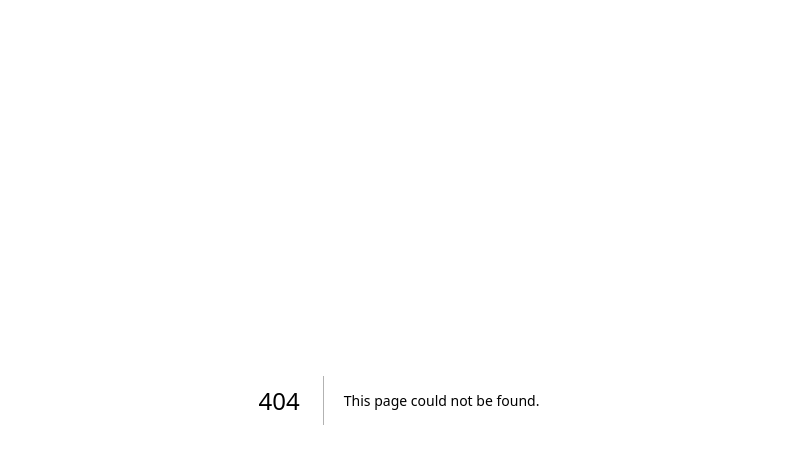
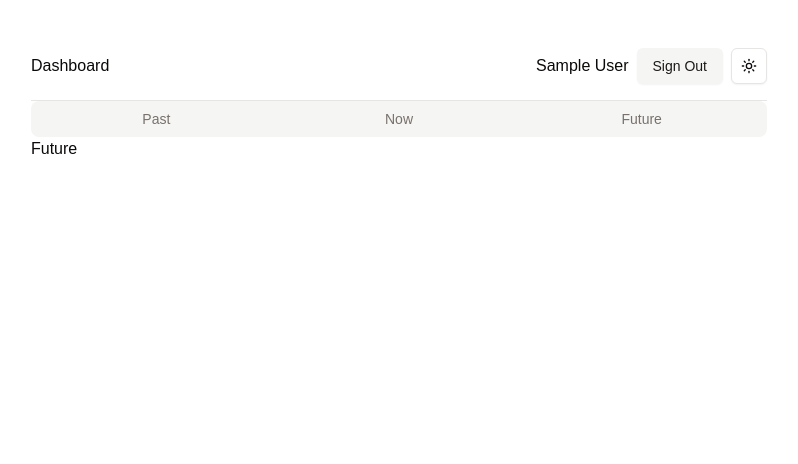
Before and after one commit to doiali/actionbitz, a Next.js app: page /dashboard/future in a window 1280 px wide. Before the commit this address had no page. Shown: the top 464 px of the page, without its empty margins (241-1039 px from the left). Built offline with nearby package versions, Linux system fonts and the light colour scheme; no server answers; sample sign-in values are in the browser's storage.

Commit message:
feat: implement tabs in dashboard

```diff
--- a/src/app/dashboard/_LayoutHeader.tsx
+++ b/src/app/dashboard/_LayoutHeader.tsx
@@ -1,13 +1,17 @@
-'use client';
+'use client'
 
-import ThemeToggle from '@/components/ThemeToggle';
-import { Button } from '@/components/ui/button';
-import { signOut, useSession } from 'next-auth/react';
+import ThemeToggle from '@/components/ThemeToggle'
+import { Button } from '@/components/ui/button'
+import { TabNavLink, TabNavList, TabNav } from '@/components/ui/tabnav'
+import { signOut, useSession } from 'next-auth/react'
+import Link from 'next/link'
+import { useSelectedLayoutSegment } from 'next/navigation'
 
 export default function LayoutHeader() {
-  const { data } = useSession();
+  const { data } = useSession()
 
   return (
+    <>
       <div className="flex gap-2 py-4 border-b items-center">
         <span>
           Dashboard
@@ -15,11 +19,39 @@ export default function LayoutHeader() {
         <span className="grow" />
         <span>{data?.user?.name || data?.user?.email}</span>
         <Button variant="secondary" onClick={() => {
-        signOut();
+          signOut()
         }}>
           Sign Out
         </Button>
         <ThemeToggle />
       </div>
-  );
+      <LayoutNavTabs />
+    </>
+  )
 };
+
+export function LayoutNavTabs() {
+  const segment = useSelectedLayoutSegment()
+  const activeSegment = segment || 'now'
+  return (
+    <TabNav>
+      <TabNavList className="grid w-full grid-cols-3">
+        <TabNavLink active={activeSegment === 'past'} asChild>
+          <Link href="/dashboard/past">
+            Past
+          </Link>
+        </TabNavLink>
+        <TabNavLink active={activeSegment === 'now'} asChild>
+          <Link href="/dashboard/now">
+            Now
+          </Link>
+        </TabNavLink>
+        <TabNavLink active={activeSegment === 'future'} asChild>
+          <Link href="/dashboard/future">
+            Future
+          </Link>
+        </TabNavLink>
+      </TabNavList>
+    </TabNav>
+  )
+}
--- /dev/null
+++ b/src/app/dashboard/future/page.tsx
@@ -0,0 +1,7 @@
+export default function FuturePage() {
+  return (
+    <div>
+      <h1>Future</h1>
+    </div>
+  );
+}
--- /dev/null
+++ b/src/app/dashboard/now/page.tsx
@@ -0,0 +1,13 @@
+import React from "react"
+import EntryList from '../_EntryList'
+import EntryAddButton from '../_EntryAddButton'
+
+export default function DashboardPage() {
+
+  return (
+    <div className="flex flex-col py-4">
+      <EntryAddButton />
+      <EntryList />
+    </div>
+  )
+}
--- a/src/app/dashboard/page.tsx
+++ b/src/app/dashboard/page.tsx
@@ -1,13 +1,5 @@
-import React from "react";
-import EntryList from './_EntryList';
-import EntryAddButton from './_EntryAddButton';
+import { redirect } from 'next/navigation'
 
 export default function DashboardPage() {
-
-  return (
-    <div className="flex flex-col py-4">
-      <EntryAddButton />
-      <EntryList />
-    </div>
-  );
+  redirect('/dashboard/now')
 }
--- /dev/null
+++ b/src/app/dashboard/past/page.tsx
@@ -0,0 +1,7 @@
+export default function PastPage() {
+  return (
+    <div>
+      <h1>Past</h1>
+    </div>
+  );
+}
```
Lines whose indentation alone changed are shown as unchanged.
